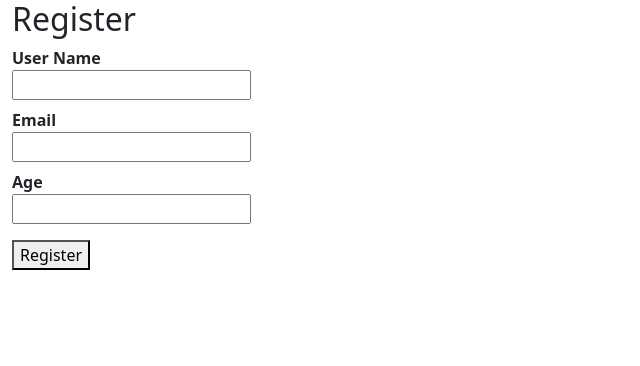
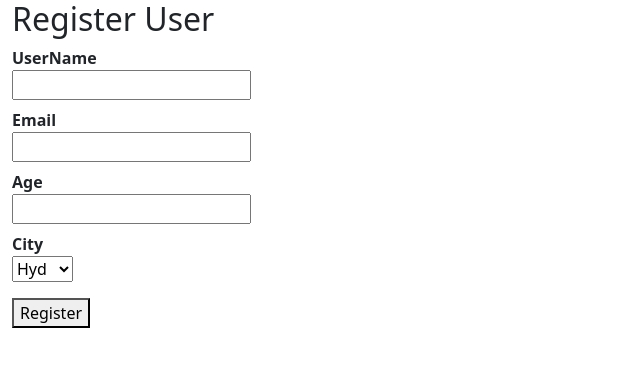
Before and after one commit to Nikkkkillll/learning_react, a React (Create React App) app: page / in a window 1280 px wide. Shown: the top 366 px of the page, without its empty margins (0-640 px from the left). Built offline with nearby package versions, Linux system fonts and the light colour scheme.

Commit message:
learned about formik component and Validation state in formik

```diff
--- /dev/null
+++ b/src/Components/Form Validation/FormikComponentValidation.js
@@ -0,0 +1,59 @@
+import { useFormik, Formik, Field, ErrorMessage, Form } from "formik";
+import * as Yup from "yup";
+
+export default function FormikComponentValidation() {
+    return (
+        <div className="container-fluid">
+            <h2>Register User</h2>
+            <Formik initialValues={
+                {
+                    UserName: '',
+                    Email: '',
+                    Age: '',
+                    City: ''
+                }
+
+            } validationSchema={
+                Yup.object({
+                    UserName:Yup.string().min(4,'Name too short').max(10,'Name too long').required('Name Required'),
+                    Email:Yup.string().email('Invalid Email ').required('Email Required'),
+                    Age:Yup.number().required('Age Required'),
+                    City: Yup.string()
+                })
+            } onSubmit={
+                values=>{
+                    alert(JSON.stringify(values))
+                }
+            }>
+            {
+                feilds=>
+                        <Form>
+                    {
+                        <div>
+                            <dl>
+                                <dt>UserName</dt>
+                                <dd><Field name="UserName" type="text"></Field></dd>
+                                <dd className="text-danger"><ErrorMessage name="UserName"></ErrorMessage></dd>
+                                <dt>Email</dt>
+                                <dd><Field name="Email" type="text"></Field></dd>
+                                <dd className="text-danger"><ErrorMessage name="Email"></ErrorMessage></dd>
+                                <dt>Age</dt>
+                                <dd><Field name="Age"  type="text"></Field></dd>
+                                <dd className="text-danger"><ErrorMessage name="Age"></ErrorMessage></dd>
+                                <dt>City</dt>
+                                <dd><Field name="City" as="select">
+                                    <option>Hyd</option>
+                                    <option>Delhi</option>
+                                </Field></dd>
+
+                            </dl>
+                            <button disabled={(feilds.isValid)?false:true }>Register</button>
+                        </div>
+                    }
+                </Form>
+            }
+            </Formik>
+
+        </div>
+    )
+}
--- a/src/index.js
+++ b/src/index.js
@@ -24,11 +24,12 @@ import FormComponent from './Components/Form Validation/FormComponent';
 import FormikDemo from './Components/Form Validation/FomikDemo';
 import FormikValidation from './Components/Form Validation/FormikValidation';
 import YupValidation from './Components/Form Validation/YupValidation';
+import FormikComponentValidation from './Components/Form Validation/FormikComponentValidation';
 
 const root = ReactDOM.createRoot(document.getElementById('root'));
 root.render(
   <React.StrictMode>
-    <YupValidation/>
+    <FormikComponentValidation/>
   </React.StrictMode>
 );
 
```
